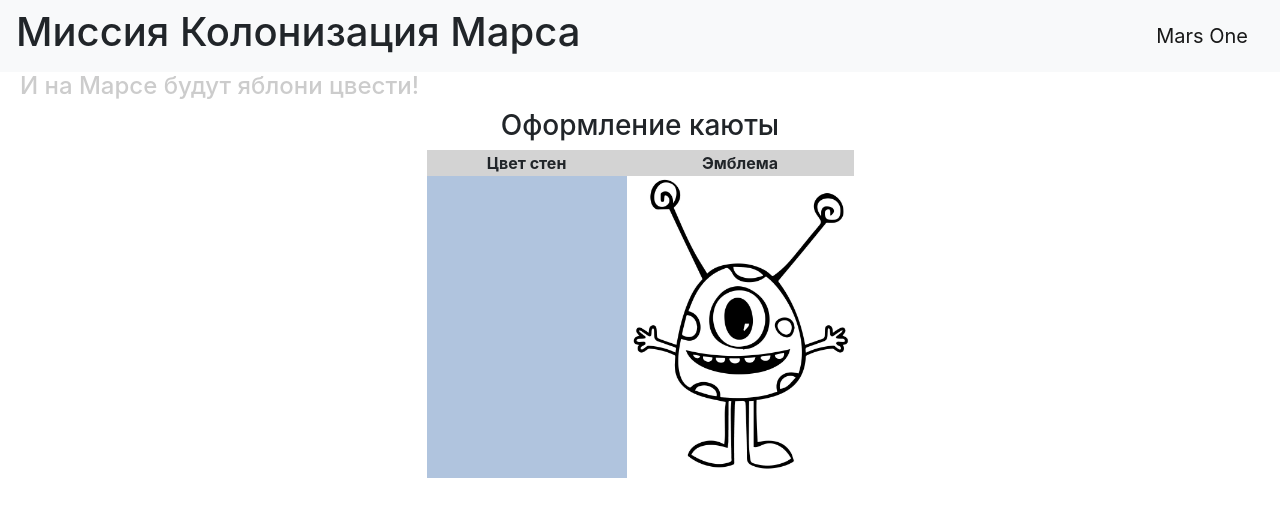
After one commit to asaldele1/mars, a Flask app: page /table/1/1 in a window 1280 px wide. The commit adds this page. Shown: the top 517 px of the page. Run offline with Flask 3, Linux system fonts and the light colour scheme; some libraries are stand-ins or nearby versions.

Commit message:
Задача "Цвет каюты"

```diff
--- a/app.py
+++ b/app.py
@@ -75,5 +75,19 @@ def distribution():
     return render_template("distribution.html", astronauts=crew)
 
 
+@app.route("/table/<gender>/<int:age>")
+def cabin_decor(gender: str, age: int):
+    if gender == "female":
+        wall_color = "#FFA07A" if age < 21 else "#FF4500"
+    else:
+        wall_color = "#B0C4DE" if age < 21 else "#007FF0"
+
+    alien_image = "alien_young.png" if age < 21 else "alien_old.png"
+
+    return render_template("table.html",
+                           wall_color=wall_color,
+                           alien_image=alien_image)
+
+
 if __name__ == "__main__":
     app.run(port=8080)
--- a/static/css/style.css
+++ b/static/css/style.css
@@ -17,3 +17,20 @@ h4 {
 .distribution-title {
     text-align: center;
 }
+
+th {
+    text-align: center;
+}
+
+.table-title {
+    text-align: center;
+}
+
+.wall-color {
+    width: 200px;
+    height: 300px;
+}
+
+.table-header {
+    background-color: lightgray;
+}
--- /dev/null
+++ b/templates/table.html
@@ -0,0 +1,21 @@
+{% extends "base.html" %} {% block content %}
+<h3 class="table-title">Оформление каюты</h3>
+<table style="margin: 0 auto">
+  <tr class="table-header">
+    <th>Цвет стен</th>
+    <th>Эмблема</th>
+  </tr>
+  <tr>
+    <td
+        class="wall-color"
+        style="background-color: {{ wall_color }};"></td>
+    <td>
+      <img
+        src="{{ url_for('static', filename='img/' + alien_image) }}"
+        height="300"
+        alt="Марсианин"
+      />
+    </td>
+  </tr>
+</table>
+{% endblock %}
```
Also changed, not shown: static/img/alien_old.png (added), static/img/alien_young.png (added).
